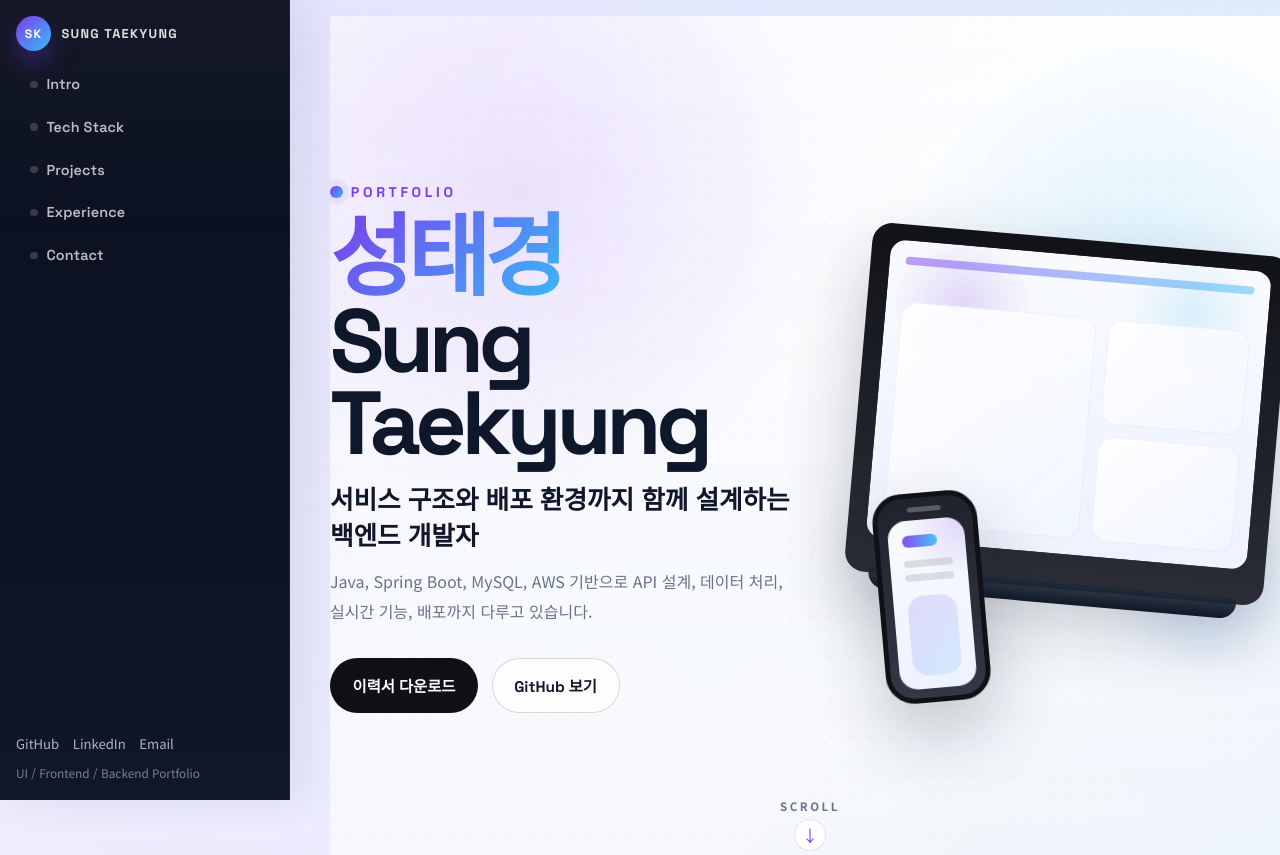
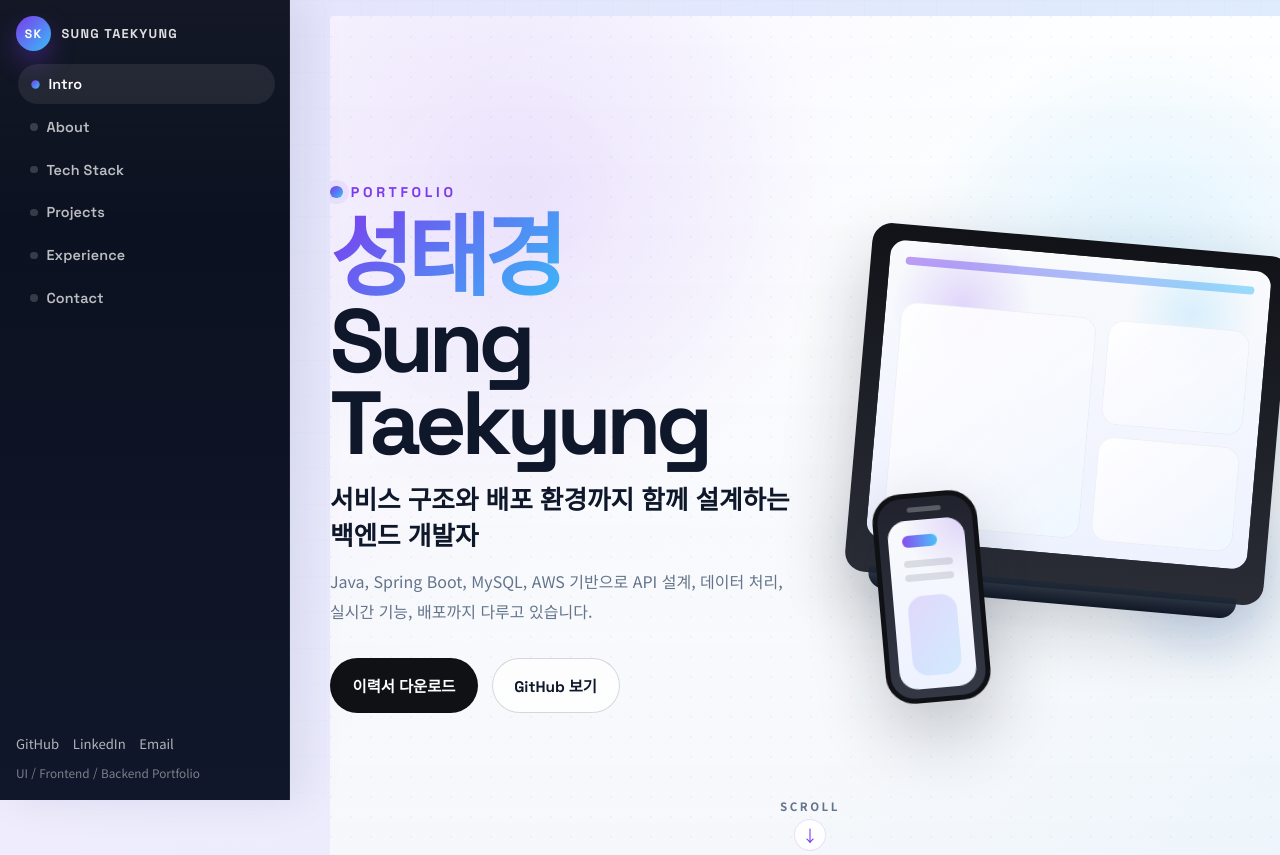
Before and after one commit to damso99/portfolio, a website: page index.html in a window 1280 px wide. Shown: the top 855 px of the page. Drawn offline with Linux system fonts and the light colour scheme.

Commit message:
Revert "intro sidebar link"
This reverts commit 374e4441c25c3b2535f7ecad2efe0d9ef6053450.

```diff
--- a/index.html
+++ b/index.html
@@ -37,7 +37,8 @@
       </div>
 
       <nav class="sidebar__nav" aria-label="섹션 내비게이션">
-        <a href="#about" class="sidebar__nav-link is-active">Intro</a>
+        <a href="#hero" class="sidebar__nav-link is-active">Intro</a>
+        <a href="#about" class="sidebar__nav-link">About</a>
         <a href="#tech-stack" class="sidebar__nav-link">Tech Stack</a>
         <a href="#projects" class="sidebar__nav-link">Projects</a>
         <a href="#experience" class="sidebar__nav-link">Experience</a>
```
